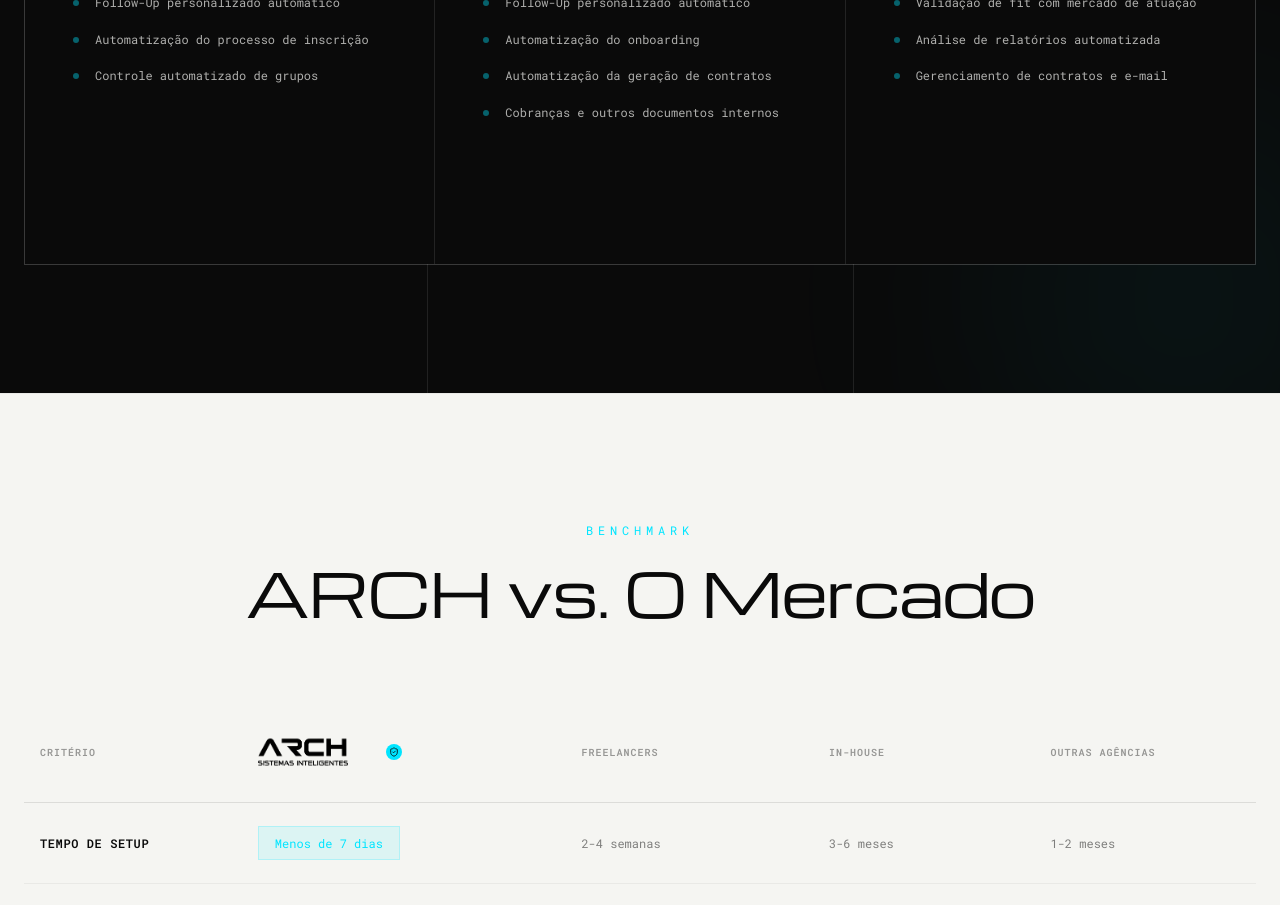
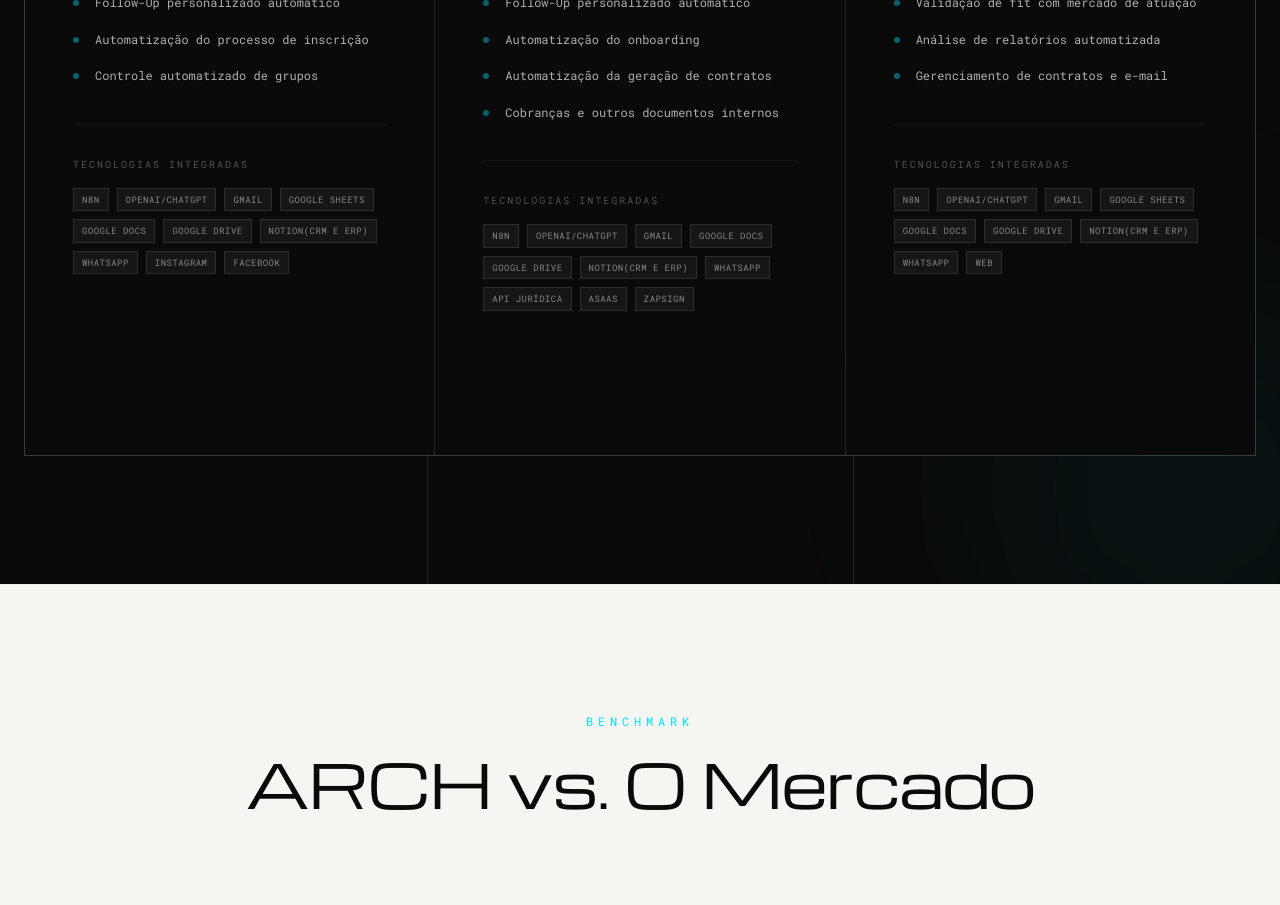
Before and after one commit to heitor-sampaio/arch-site, a React (Vite) app: page / in a window 1280 px wide. Shown: the part 3900-4805 px from the top of the page. Built offline with nearby package versions, Linux system fonts and the light colour scheme.

Commit message:
feat: Add technologies to case studies
Includes a new 'technologies' array for each case study in the `App.tsx` file. This enhances the display of technological integrations used in each solution.

```diff
--- a/src/App.tsx
+++ b/src/App.tsx
@@ -529,6 +529,7 @@
         "Automatização do processo de inscrição",
         "Controle automatizado de grupos"
       ],
+      technologies: ["N8N", "OpenAI/ChatGPT", "Gmail", "Google Sheets", "Google Docs", "Google Drive", "Notion(CRM e ERP)", "WhatsApp", "Instagram", "Facebook"],
       icon: <Briefcase className="text-arch-cyan" />
     },
     {
@@ -542,6 +543,7 @@
         "Automatização da geração de contratos",
         "Cobranças e outros documentos internos"
       ],
+      technologies: ["N8N", "OpenAI/ChatGPT", "Gmail", "Google Docs", "Google Drive", "Notion(CRM e ERP)", "WhatsApp", "API Jurídica", "ASAAS", "ZapSign"],
       icon: <Scale className="text-arch-cyan" />
     },
     {
@@ -554,6 +556,7 @@
         "Análise de relatórios automatizada",
         "Gerenciamento de contratos e e-mail"
       ],
+      technologies: ["N8N", "OpenAI/ChatGPT", "Gmail", "Google Sheets", "Google Docs", "Google Drive", "Notion(CRM e ERP)", "WhatsApp", "WEB"],
       icon: <Search className="text-arch-cyan" />
     }
   ];
@@ -621,6 +624,17 @@
                     </span>
                   </div>
                 ))}
+              </div>
+
+              <div className="mt-10 pt-8 border-t border-white/5">
+                <span className="text-[10px] uppercase tracking-[0.2em] text-arch-bg/30 block mb-4">Tecnologias Integradas</span>
+                <div className="flex flex-wrap gap-2">
+                  {item.technologies.map((tech, idx) => (
+                    <span key={idx} className="text-[9px] px-2 py-1 bg-white/5 border border-white/10 text-arch-bg/50 uppercase tracking-wider group-hover:border-arch-cyan/30 group-hover:text-arch-bg/80 transition-colors">
+                      {tech}
+                    </span>
+                  ))}
+                </div>
               </div>
 
               <div className="mt-12 pt-8 border-t border-white/5 opacity-0 group-hover:opacity-100 transition-opacity duration-500">
```
